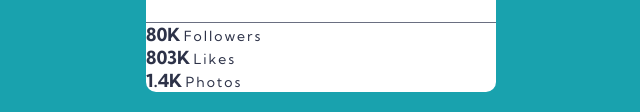
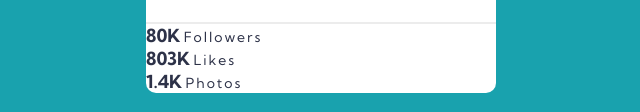
Before and after one commit to lazy-geek/scss-profile-card, a plain HTML site: page index.html in a window 1280 px wide. Shown: the part 483-595 px from the top of the page, without its empty margins (319-959 px from the left). Drawn offline with nearby package versions, Linux system fonts and the light colour scheme; files that its build step writes are made by us from their sources.

Commit message:
change divider color

```diff
--- a/scss/_card.scss
+++ b/scss/_card.scss
@@ -28,7 +28,7 @@
     }
     &__divider {
         width: 100%;
-        border-bottom: 1px solid $darkGrayishBlue;
+        border-top: 2px solid #ececec;
     }
 
     &__footer {
```
